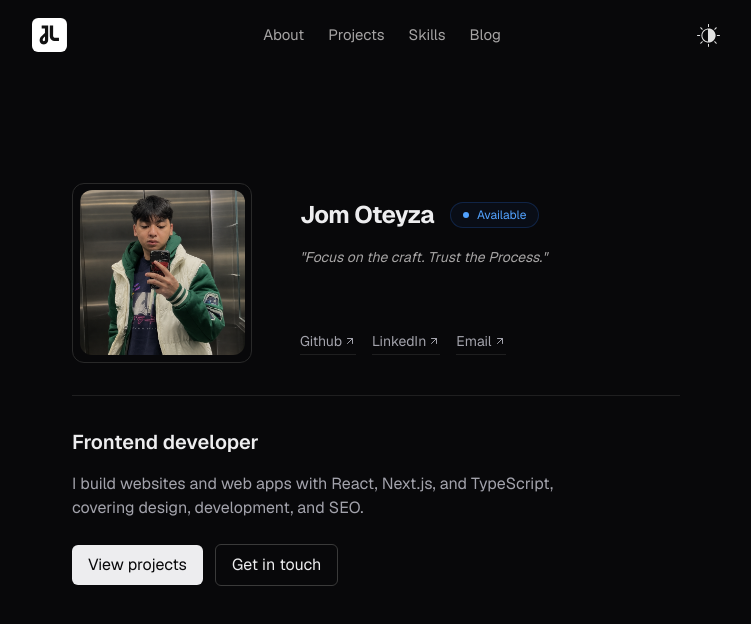
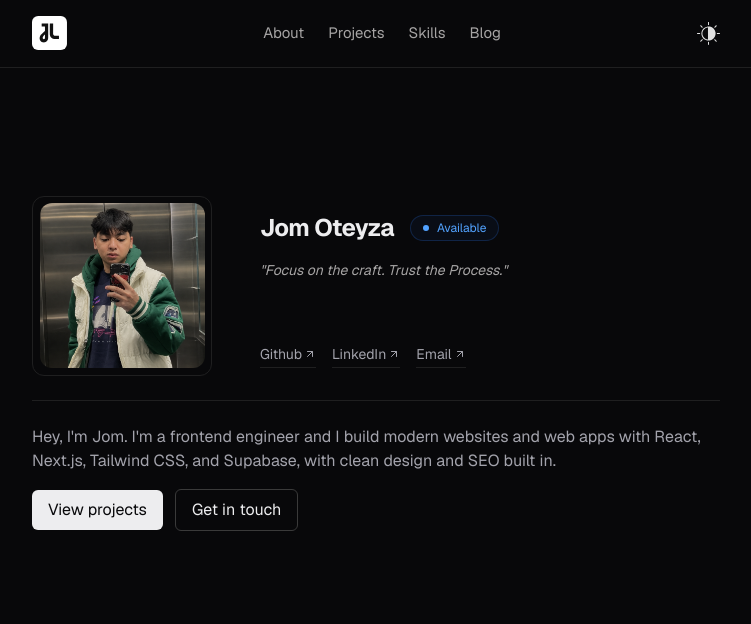
Before and after one commit to jmlsoteyza/chocobutternut, a Next.js app: page / in a window 1280 px wide. Shown: the top 624 px of the page, without its empty margins (264-1015 px from the left). Built offline with nearby package versions, Linux system fonts and the light colour scheme.

Commit message:
refactor: update Hero and Navbar components for improved styling and layout

```diff
--- a/components/hero.tsx
+++ b/components/hero.tsx
@@ -18,10 +18,10 @@ export default function Hero() {
   ];
 
   return (
-    <section className="w-full px-10">
+    <section className="w-full ">
       <div className="flex flex-row gap-12">
         {/* Left image */}
-        <div className="flex h-45 w-45 shrink-0 items-center justify-center rounded-xl border border-[#292929]">
+        <div className="flex h-45 w-45 shrink-0 items-center justify-center rounded-xl border border-[#1F1F20]">
           <Image
             src="/testimage.png"
             width={165}
@@ -69,30 +69,28 @@ export default function Hero() {
         </div>
       </div>
 
-      <div className="py-8">
+      <div className="py-6">
         <hr className="border-border-line" />
       </div>
 
       {/* Description */}
-      <div>
+      <div className="w-full">
         <div>
-          <h3 className="text-xl font-semibold text-text-heading">Frontend developer</h3>
-
-          <p className="max-w-lg pt-4 text-text-primary">
-            I build websites and web apps with React, Next.js, and TypeScript, covering design,
-            development, and SEO.
+          <p className="text-text-primary">
+            Hey, I'm Jom. I'm a frontend engineer and I build modern websites and web apps with
+            React, Next.js, Tailwind CSS, and Supabase, with clean design and SEO built in.
           </p>
         </div>
 
-        <div className="mt-6 flex items-center gap-3">
+        <div className="mt-4 flex items-center gap-3">
           <a
             href="#projects"
-            className="rounded-md bg-text-highlight px-4 py-2 text-background transition-colors hover:opacity-90"
+            className="rounded-md bg-text-highlight px-4 py-2 text-background transition-colors hover:opacity-90 text-semibold"
           >
             View projects
           </a>
 
-          <button className="rounded-md border border-[#3A3A3A] px-4 py-2 text-text-highlight transition-colors hover:bg-text-highlight/5">
+          <button className="rounded-md border border-[#3A3A3A] px-4 py-2 text-text-highlight transition-colors hover:bg-text-highlight/5 ">
             Get in touch
           </button>
         </div>
--- a/components/navbar.tsx
+++ b/components/navbar.tsx
@@ -8,8 +8,8 @@ export default function Navbar() {
     { label: 'Blog', link: '#blog' }
   ];
   return (
-    <nav className="z-50 w-full pt-4">
-      <div className="mx-auto flex max-w-3xl items-center justify-between gap-6 px-10">
+    <nav className="z-50 w-full border-b border-border-line">
+      <div className="mx-auto flex max-w-3xl items-center justify-between gap-6 px-10 py-3.5">
         <a href="#home" className="shrink-0">
           <Image src="/mylogo2.svg" width={35} height={35} alt="Logo" />
         </a>
```
